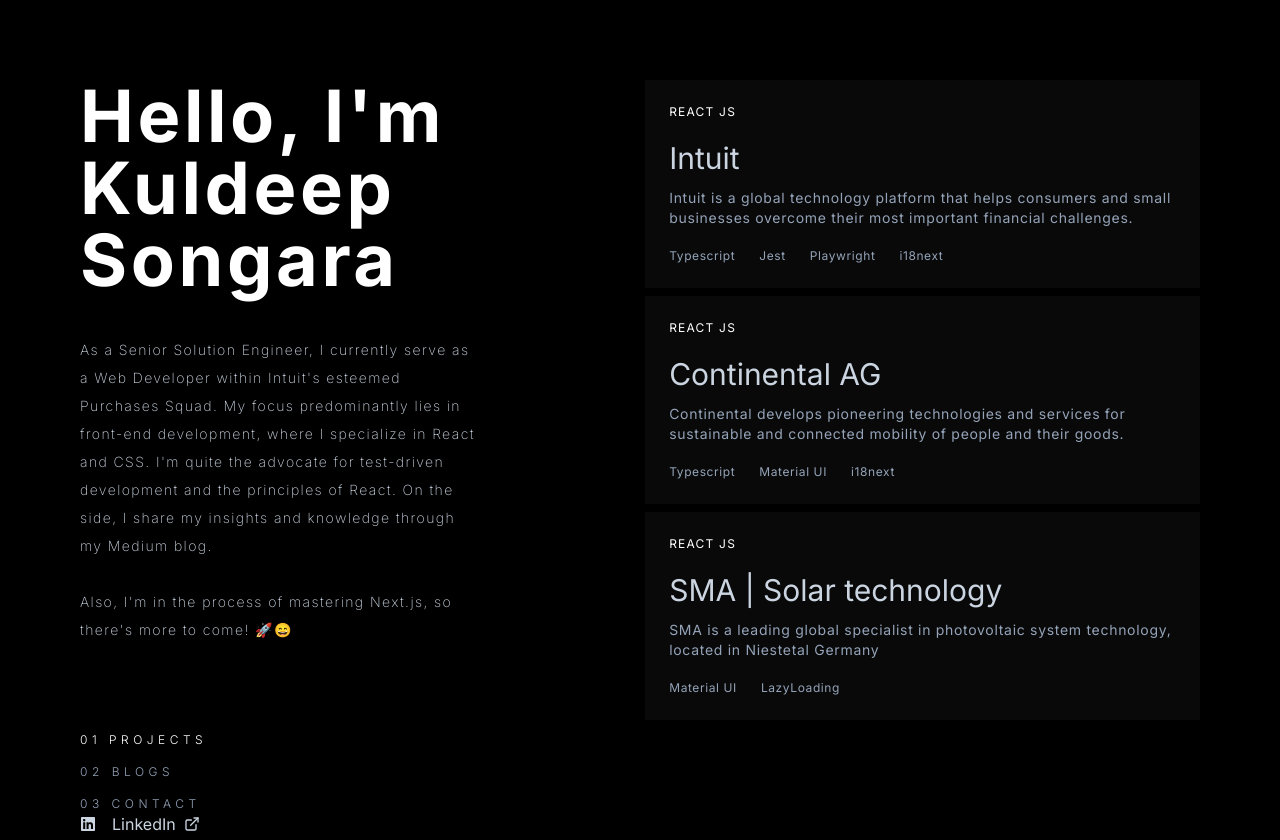
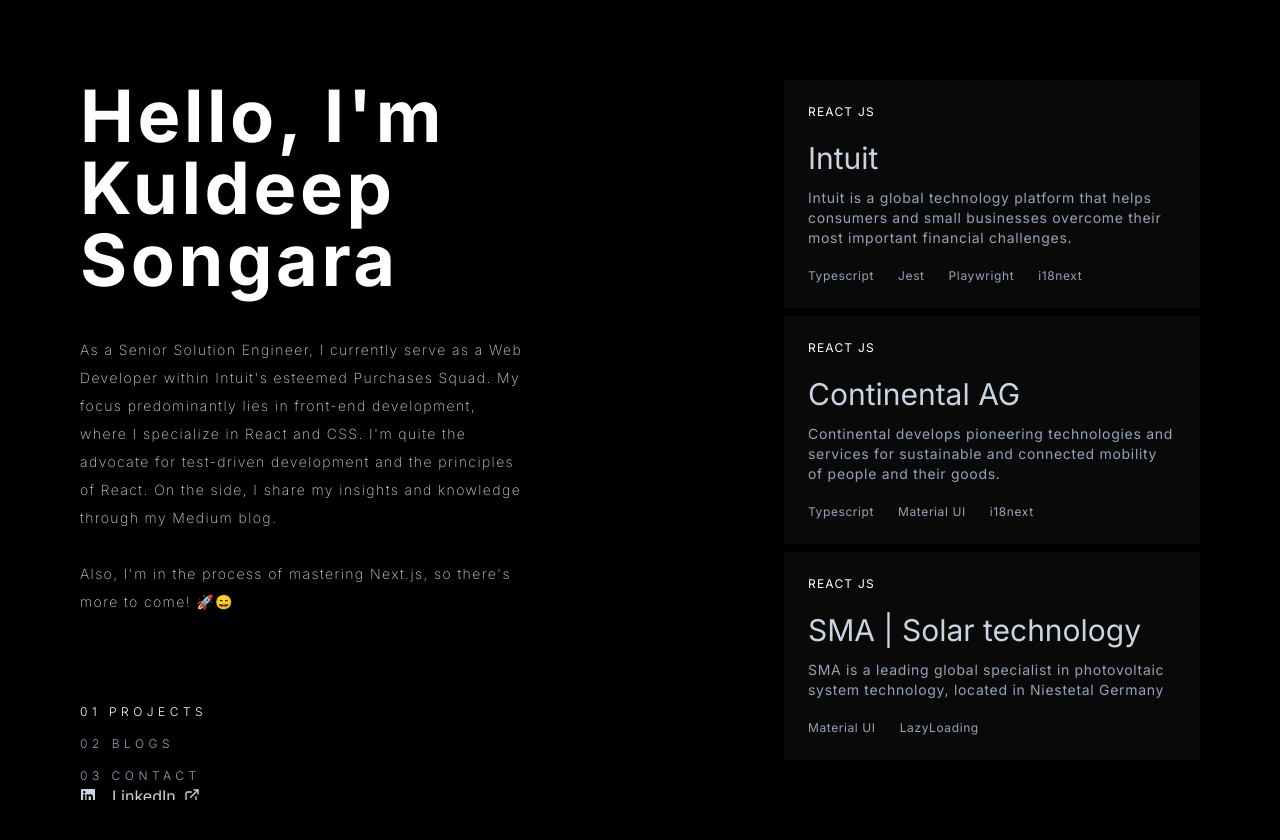
Before and after one commit to kuldeepSongara/my-portfolio, a Next.js app: page / in a window 1280 px wide. Built offline with nearby package versions, Linux system fonts and the light colour scheme.

Commit message:
added scroll behaviour

```diff
--- a/app/layout.tsx
+++ b/app/layout.tsx
@@ -18,10 +18,10 @@
   return (
     <html lang="en">
       <body
-        className={`flex flex-col gap-2 md:flex-row md:justify-between 2xl:justify-around min-h-screen ${inter.className}`}
+        className={`flex flex-col md:flex-row md:justify-between 2xl:justify-around min-h-screen ${inter.className}`}
       >
         <NavSection />
-        <section>{children}</section>
+        <section className="md:overflow-y-auto md:flex-1">{children}</section>
       </body>
     </html>
   );
--- a/app/page.tsx
+++ b/app/page.tsx
@@ -3,7 +3,7 @@
 
 export default function Home() {
   return (
-    <main className="p-20 flex flex-col gap-2">
+    <main className="p-10 md:p-14 lg:p-20 flex flex-col gap-2">
       {ProjectsData.map((project) => (
         <div key={project.name}>
           <ProjectTile projectDetail={project} />
--- a/app/ui/NavSection.tsx
+++ b/app/ui/NavSection.tsx
@@ -4,7 +4,7 @@
 
 const NavSection = ({ activeLink = 1 }) => {
   return (
-    <div className="p-16 lg:p-20 2xl:p-24 md:max-h-screen md:max-w-[55%] flex flex-col justify-between gap-30">
+    <div className="p-10 md:p-14 lg:p-20 2xl:p-24 md:max-h-screen md:max-w-[55%] flex flex-col justify-between gap-30 md:sticky top-0 md:overflow-y-auto">
       <section className="flex flex-col gap-10">
         <h1 className="text-5xl md:text-6xl xl:text-7xl font-bold flex-wrap tracking-wider">
           Hello, I'm <br /> Kuldeep Songara
@@ -16,12 +16,12 @@
           quite the advocate for test-driven development and the principles of
           React. On the side, I share my insights and knowledge through my
           Medium blog.
-          <br />
+          <br className="hidden xl:block" />
           <br />
           Also, I'm in the process of mastering Next.js, so there's more to
           come! 🚀😄
         </article>
-        <nav className="lg:mt-12 tracking-extrawidest text-xs font-light hidden md:flex flex-col gap-4">
+        <nav className="xl:mt-12 tracking-extrawidest text-xs font-light hidden md:flex flex-col gap-4">
           <p className={activeLink === 1 ? "text-white" : "text-slate-400"}>
             01 PROJECTS
           </p>
```
